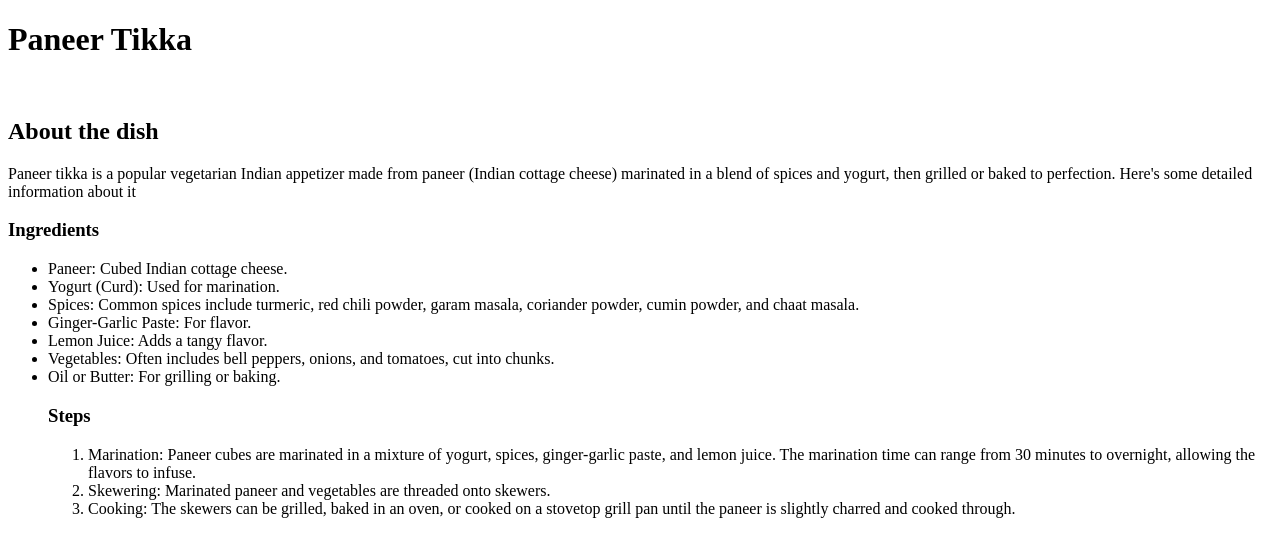
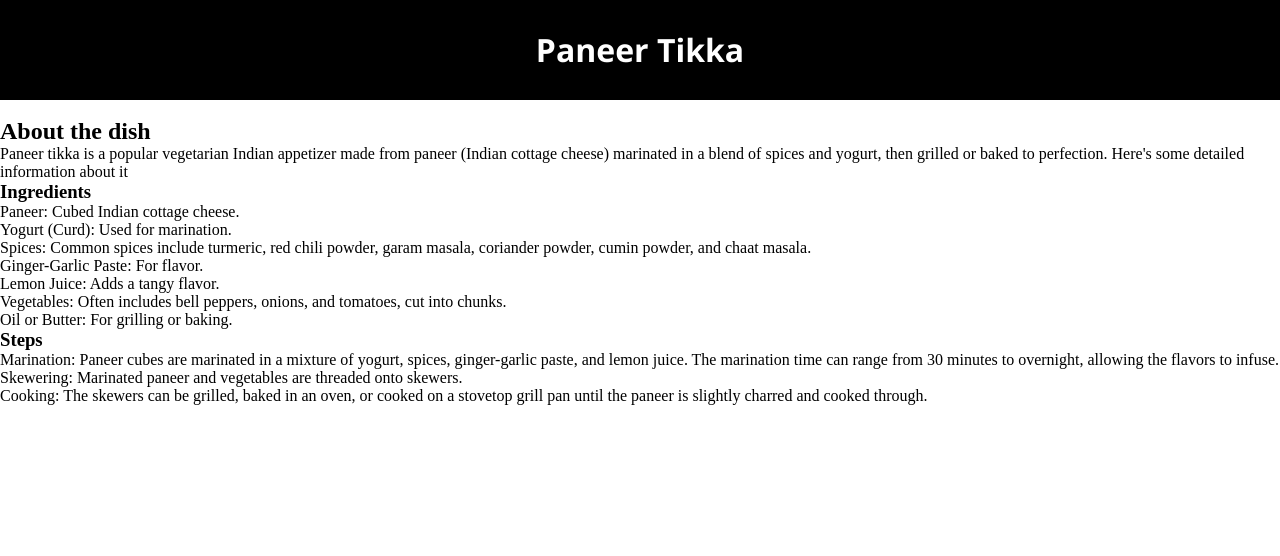
Before and after one commit to ujjwal12op/FullStackDevSelfLearn, a plain HTML site: page HTML/Project/Recipies/PaneerTikka.html in a window 1280 px wide. Drawn offline with Linux system fonts and the light colour scheme.

Commit message:
added new files

```diff
--- a/HTML/Project/Recipies/PaneerTikka.html
+++ b/HTML/Project/Recipies/PaneerTikka.html
@@ -3,13 +3,15 @@
   <head>
     <meta charset="UTF-8" />
     <meta name="viewport" content="width=device-width, initial-scale=1.0" />
+
     <title>Paneer Tikka</title>
+    <link rel="stylesheet" href="./styless.css">
   </head>
   <body>
-    <h1>Paneer Tikka</h1>
+    <h1 class="header">Paneer Tikka</h1>
     <img src="./download.jpg" alt="" />
 
-    <h2>About the dish</h2>
+    <h2 class="About">About the dish</h2>
     <p>
       Paneer tikka is a popular vegetarian Indian appetizer made from paneer
       (Indian cottage cheese) marinated in a blend of spices and yogurt, then
--- /dev/null
+++ b/HTML/Project/Recipies/styless.css
@@ -0,0 +1,18 @@
+
+
+*{
+    margin: 0;
+    padding: 0;
+}
+
+h1{
+    background-color: black;
+    color: white;
+    text-align: center;
+    line-height: 100px;
+    font-family: 'Segoe UI', Tahoma, Geneva, Verdana, sans-serif;
+}
+
+.header{
+
+}
--- /dev/null
+++ b/HTML/Project/style.css
@@ -0,0 +1,25 @@
+* {
+    color : purple;
+    margin: 0;
+    padding: 0;
+}
+
+h1 {
+    background-color: black;
+    color: white;
+    text-align: center;
+    font-family: 'Gill Sans', 'Gill Sans MT', Calibri, 'Trebuchet MS', sans-serif;
+}
+
+
+img{
+
+}
+
+
+.header{
+    line-height: 100px;
+}
+h2 {
+    color:  red;
+}
```
Also changed, not shown: CSS/index.html (added, +28 -0 lines), CSS/index2.html (added, +17 -0 lines), CSS/styles.css (added, +22 -0 lines), CSS/styles2.css (added, +9 -0 lines), HTML/Project/index.html (+3 -0 lines).
